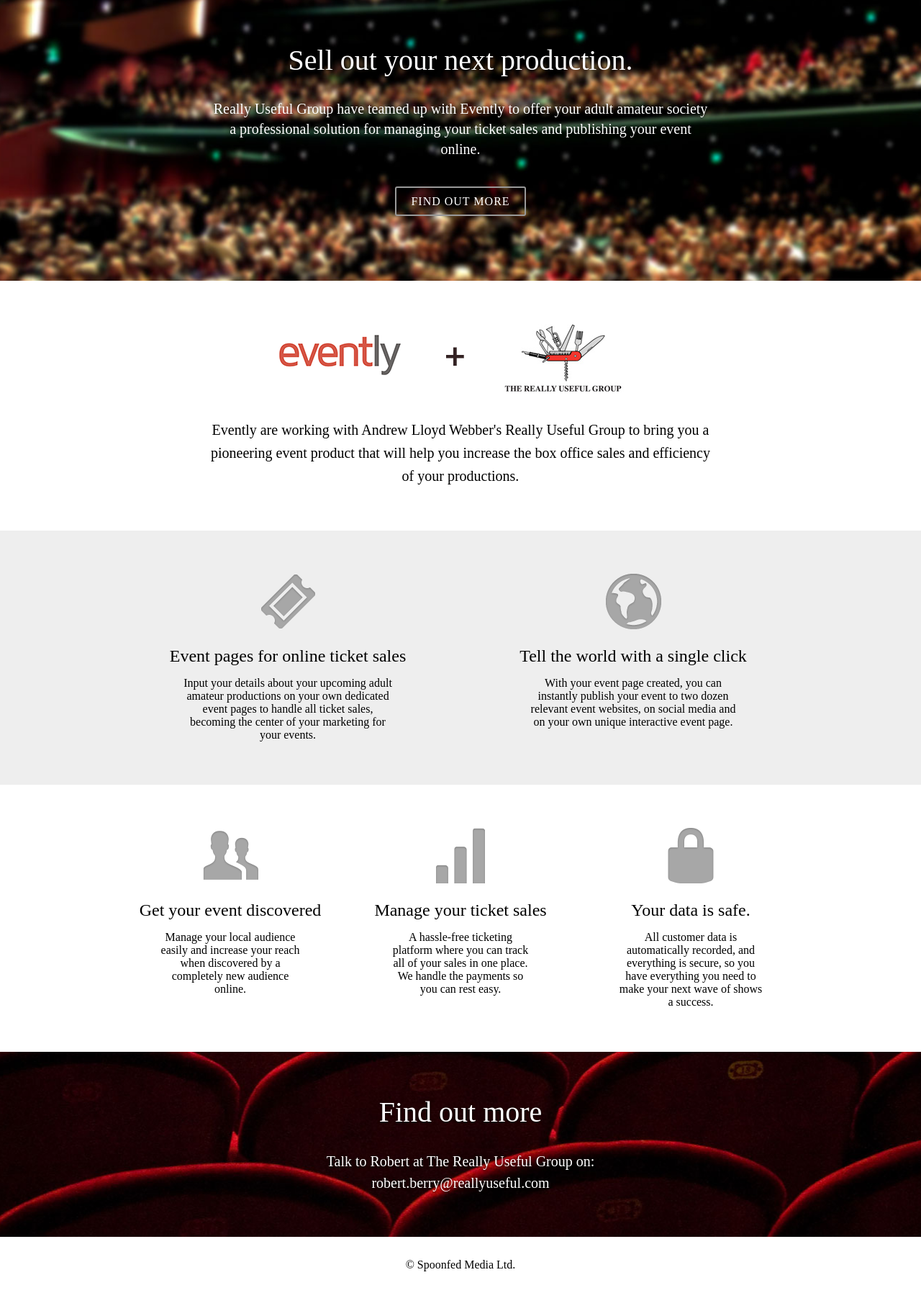
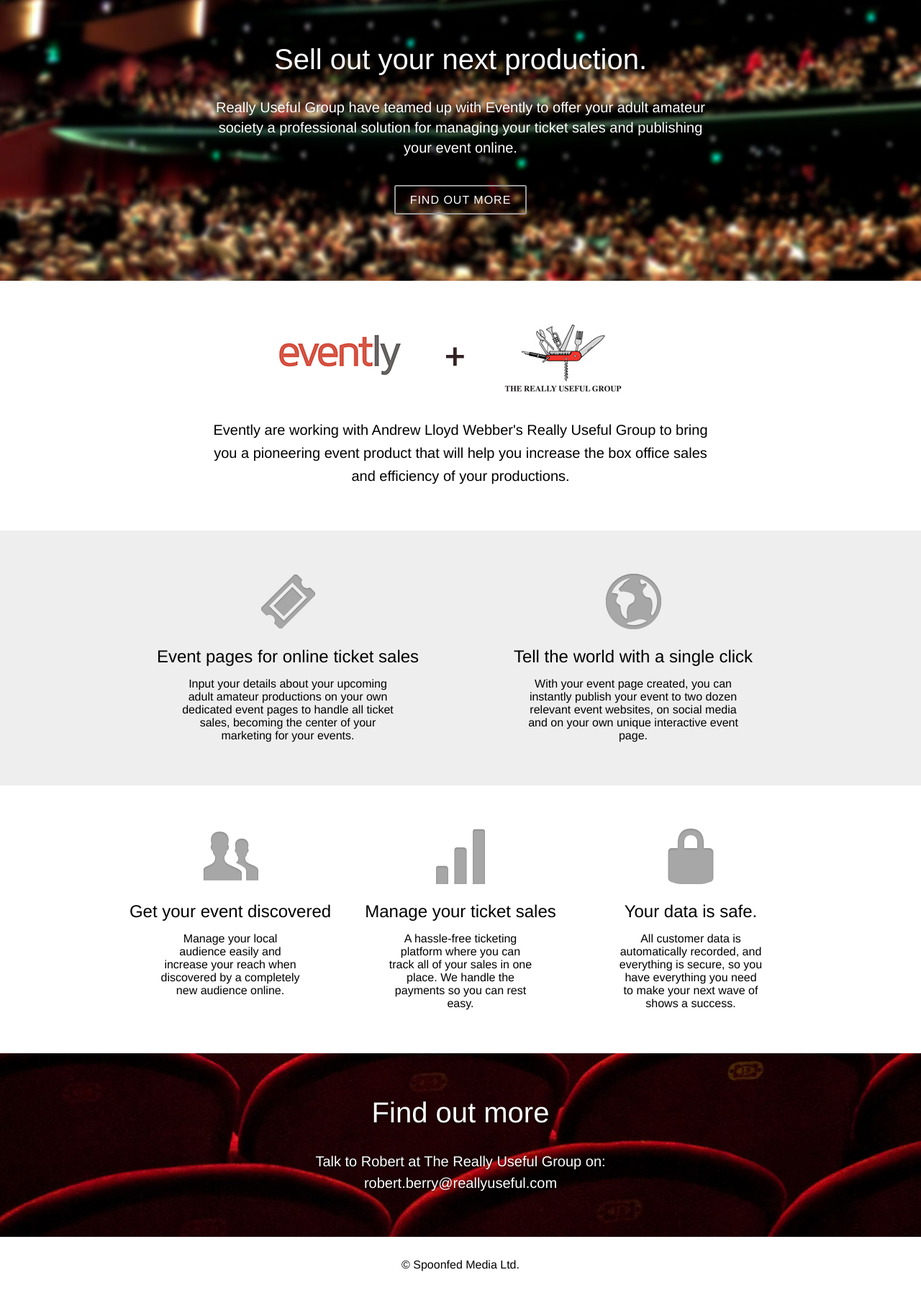
Before and after one commit to swillis/rug-evently-page, a Jekyll site: the page built from index.html, in a window 1280 px wide. Shown: the whole page at 72% size. Built offline with Jekyll 4.4.1, drawn with Linux system fonts in a browser that asks for light colours.

Commit message:
adding failsafe to fonts
I have added helvetica as a fallback font should there be any issues connecting to typekit.

TypeTogether's 'Etica' is the font of choice.

```diff
--- a/_less/base/_main.less
+++ b/_less/base/_main.less
@@ -3,7 +3,7 @@
   margin: 0;
   padding: 0;
   text-align: center;
-	font-family: "lft-etica";
+	font-family: "lft-etica", helvetica;
 }
 
 h1, h2, h3 {
--- a/css/site.css
+++ b/css/site.css
@@ -3,7 +3,7 @@
   margin: 0;
   padding: 0;
   text-align: center;
-  font-family: "lft-etica";
+  font-family: "lft-etica", helvetica;
 }
 h1,
 h2,
```
Also changed, not shown: 3 other files.
